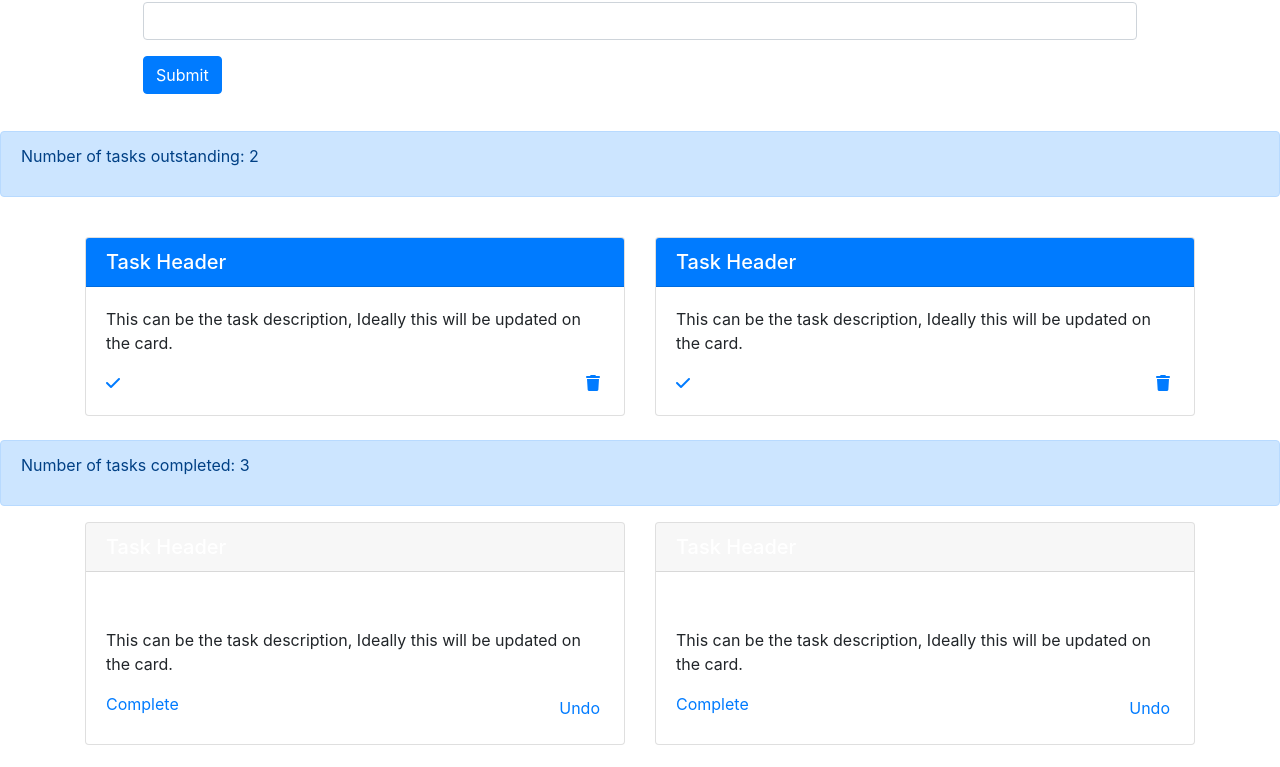
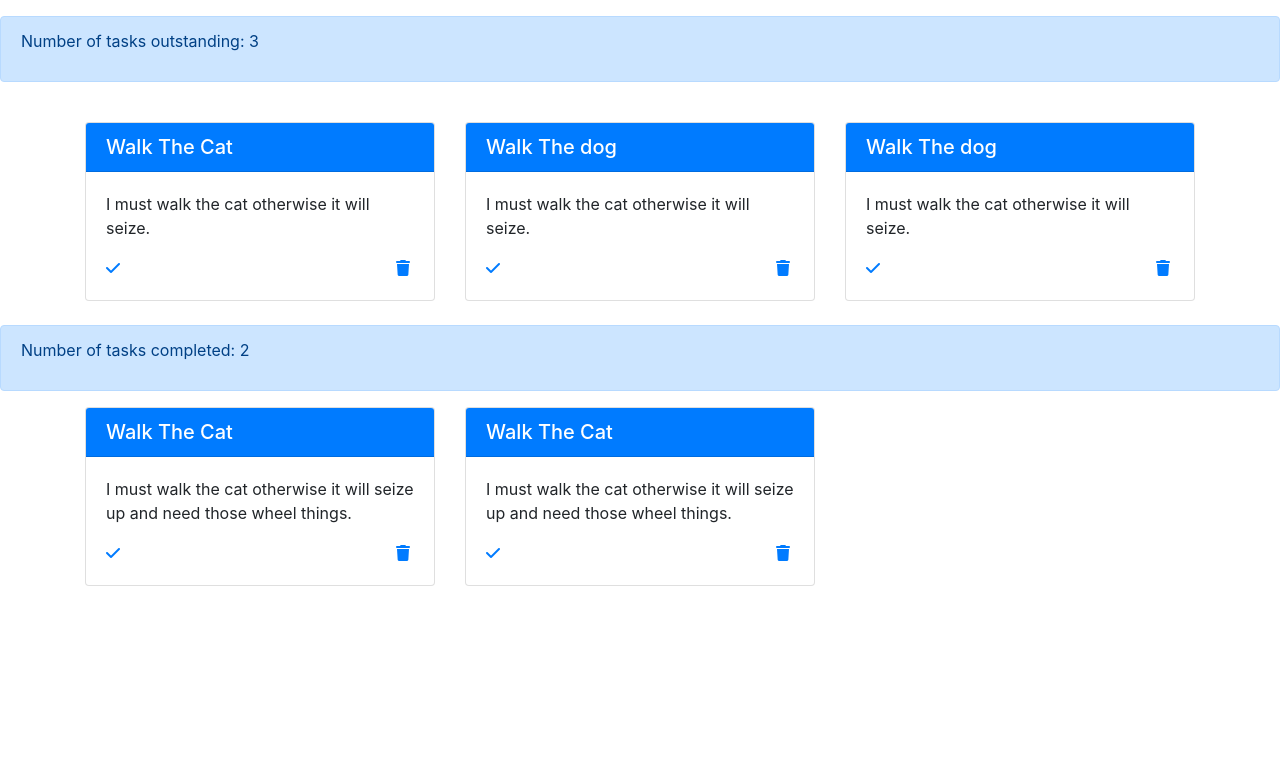
Before and after one commit to Benh92/todo_react, a React (Create React App) app: page / in a window 1280 px wide. Shown: the part 426-1193 px from the top of the page. After the commit the page ends 1036 px from the top, so only its background shows below. Built offline with nearby package versions, Linux system fonts and the light colour scheme.

Commit message:
Added the task display where completed and yet to be completed tasks are in different sections

```diff
--- a/package.json
+++ b/package.json
@@ -5,7 +5,8 @@
   "dependencies": {
     "react": "^16.10.2",
     "react-dom": "^16.10.2",
-    "react-scripts": "3.2.0"
+    "react-scripts": "3.2.0",
+    "uuid": "^3.3.3"
   },
   "scripts": {
     "start": "react-scripts start",
--- a/src/AddTaskForm.js
+++ b/src/AddTaskForm.js
@@ -6,10 +6,6 @@ class AddTaskForm extends React.Component {
       <form className="col-md-12">
       <div className="form-group">
         <label> Task Header</label>
-        <input type="text" className="form-control"/>
-      </div>
-      <div className="form-group">
-        <label> Task Sub-Header</label>
         <input type="text" className="form-control"/>
       </div>
       <div className="form-group">
--- a/src/App.css
+++ b/src/App.css
@@ -1,8 +1,3 @@
-/* .headbackground {
-  background-color: #0070fe;
-  padding: 3% 3% 3% 3%
-} */
-
 h2 {
   color: #ffffff;
 }
@@ -46,6 +41,7 @@ h5 {
 }
 
 /* Card header color */
+
 .cardheader {
   background-color: #007bff;
 }
--- a/src/App.js
+++ b/src/App.js
@@ -3,44 +3,78 @@ import TaskCount from './TaskCount';
 import Task from './Task';
 import './App.css';
 import CompleteCount from './CompleteCount';
-import CompletedTask from './CompletedTask';
 import AddTask from './AddTaskForm';
 
 
 class App extends React.Component {
+  state = {
+    tasks: [
+      { taskheader: "Walk The Cat",
+      text: "I must walk the cat otherwise it will seize up and need those wheel things.",
+      completed: true, date: "2019-10-21", id: 2},
+      { taskheader: "Walk The Cat",
+      text: "I must walk the cat otherwise it will seize up and need those wheel things.",
+      completed: true, date: "2019-10-21", id: 3},
+      { taskheader: "Walk The Cat",
+      text: "I must walk the cat otherwise it will seize.",
+      completed: false, date: "2019-10-26", id: 4},
+      { taskheader: "Walk The dog",
+      text: "I must walk the cat otherwise it will seize.",
+      completed: false, date: "2019-10-26", id: 6},
+      { taskheader: "Walk The dog",
+      text: "I must walk the cat otherwise it will seize.",
+      completed: false, date: "2019-10-26", id: 8}
+    ]
+  }
+
+
   render() {
+    const completedItems = this.state.tasks.filter(item => {
+      if (item.completed === true) {
+        return true;
+      } else {
+        return false;
+      }
+    })
+    const notCompleteItems = this.state.tasks.filter(item => {
+      if (item.completed === false) {
+        return true;
+      } else {
+        return false;
+      }
+    })
     return (
       <section>
         <div>
           <nav className="navbar">
           <i class="fab fa-cloudversify fa-5x iconnav"></i>
+          <h4 className="iconnav">Cloud-List</h4>
           </nav>
-        </div>
-        <div>
-        <h4> Add your task below... </h4>
         </div>
         <div className="formplacement">
          <AddTask/>
          </div>
       <br/>
         <div className="alert alert-primary">
-          <TaskCount count={2} />
+          <TaskCount count={notCompleteItems.length} />
         </div>
       <br/>
             <div className="container">
               <div className="row">
-                <Task />
-                <Task />
+              {notCompleteItems.map(item => {
+                return <Task key={item.id} text={item.text} completed={item.complete} taskheader={item.taskheader} />
+              })}
+
                 </div>
               </div>
             <div className="alert alert-primary">
-              <CompleteCount count={3} />
+              <CompleteCount count={completedItems.length} />
             </div>
             <div className="container">
               <div className="row">
-                <CompletedTask />
-                <CompletedTask />
-                <CompletedTask/>
+              {completedItems.map(item => {
+                return <Task key={item.id} text={item.text} completed={item.complete} taskheader={item.taskheader} />
+              })}
               </div>
             </div>
             </section>
--- a/src/CompletedTask.js
+++ /dev/null
@@ -1,22 +0,0 @@
-import React from "react";
-
-class CompletedTask extends React.Component {
-    render() {
-        return (
-            <div class="col-md-6">
-            <div class="card">
-              <h5 class="card-header">Task Header</h5>
-              <div class="card-body">
-                <h5 class="card-title">Task Subheader </h5>
-                <p class="card-text">This can be the task description, Ideally this will be updated on the card.</p>
-                <a href="#" className="marg">Complete</a>
-                <a href="#" className="marg floatright">Undo</a>
-              </div>
-            </div>
-            <br />
-          </div>
-        );
-    }
-}
-
-export default  CompletedTask;
--- a/src/Task.js
+++ b/src/Task.js
@@ -3,13 +3,15 @@ import React from "react";
 class Task extends React.Component {
   render() {
     return (
-      <div class="col-md-6">
-        <div class="card">
-          <h5 class="card-header cardheader">Task Header</h5>
-          <div class="card-body">
-            <p class="card-text">This can be the task description, Ideally this will be updated on the card.</p>
-              <i className="fas fa-check iconcard"></i>
+      <div className="col-md-4">
+        <div className="card">
+          <h5 className="card-header cardheader">{this.props.taskheader}</h5>
+          <div className="card-body">
+            <p className="card-text">{this.props.text}</p>
               <i className="fas fa-trash floatright iconcard"></i>
+              {this.props.completed ?
+              <i className="fas fa-undo"></i> :
+              <i className="fas fa-check iconcard"></i> }
           </div>
         </div>
         <br />
@@ -20,5 +22,4 @@ class Task extends React.Component {
     );
   }
 }
-
 export default Task;
```
